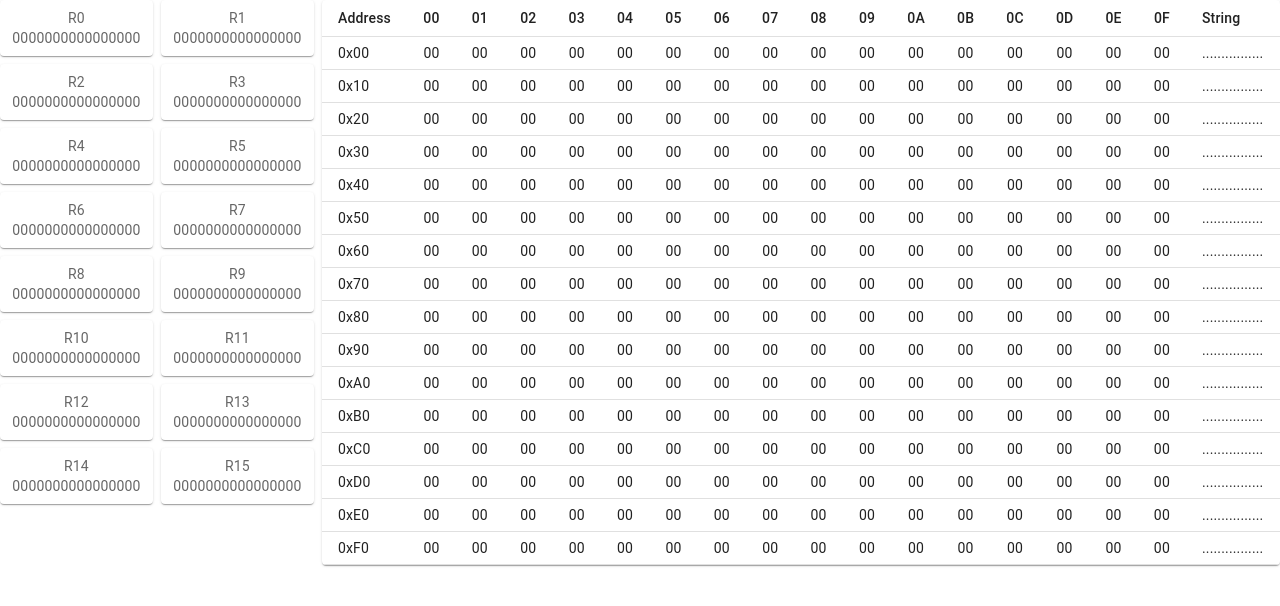
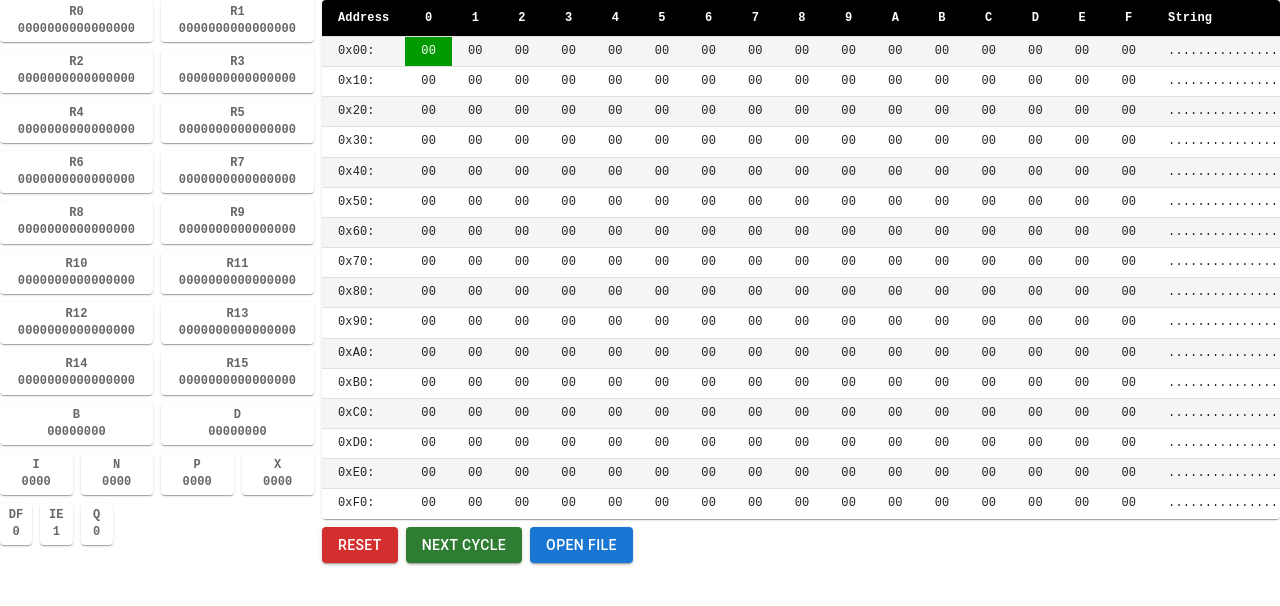
Before and after one commit to zledtriac/CDP1802Emu, a React (Create React App) app in the folder cdp1802app/: page / in a window 1280 px wide. Shown: the top 606 px of the page. Built offline with nearby package versions, Linux system fonts and the light colour scheme.

Commit message:
Improved UI design, the cpu is now able to fetch data. Added binary file upload button.

```diff
--- a/cdp1802app/src/App.js
+++ b/cdp1802app/src/App.js
@@ -6,6 +6,8 @@ import Box from '@mui/material/Box';
 import Paper from '@mui/material/Paper';
 import Grid from '@mui/material/Grid';
 import CssBaseline from '@mui/material/CssBaseline';
+import Button from '@mui/material/Button';
+import Stack from '@mui/material/Stack';
 
 import RegisterGrid from './RegisterGrid';
 import MemoryView from './MemoryView';
@@ -13,16 +15,58 @@ import MemoryView from './MemoryView';
 const cdp = require("./cdp/cdp1802");
 
 function App() {
+  const inputFile = React.useRef(null);
+  const [changer, setChanger] = React.useState(false);
+
+  const registers = cdp.getRegisters();
+  const memory = cdp.getMemory();
+
+  function forceUpdate() {
+    setChanger(!changer);
+  }
+
+  function onLoadButton() {
+    inputFile.current.click();
+  }
+
+  function onResetButton() {
+    cdp.resetCpu();
+    forceUpdate();
+  }
+
+  function onNextCycleButton() {
+    cdp.nextCycle();
+    forceUpdate();
+  }
+
+  function onChange(e) {
+    let freader = new FileReader();
+    freader.onloadend = function(data) {
+        let content = data.target.result;
+        cdp.loadMemory(new Uint8Array(content, 0, content.length > 256 ? 256 : content.length));
+        forceUpdate();
+    };
+    freader.readAsArrayBuffer(e.target.files[0]);
+  }
+
   return (
     <div className="App">
         <CssBaseline />
         <Box>
             <Grid container columns={4} spacing={1} >
                 <Grid item xs={1} >
-                    <RegisterGrid regs={cdp.getRegisters()} />
+                    <RegisterGrid regs={registers} upd={changer} />
                 </Grid>
                 <Grid item xs={3} >
-                    <MemoryView mem={cdp.getMemory()} />
+                    <Stack spacing={1} >
+                        <MemoryView mem={memory} pc={registers.R[registers.P]} upd={changer} />
+                        <Stack direction="row" spacing={1} >
+                            <Button variant="contained" color="error" onClick={onResetButton} >RESET</Button>
+                            <Button variant="contained" color="success" onClick={onNextCycleButton} >NEXT CYCLE</Button>
+                            <Button variant="contained" onClick={onLoadButton} >OPEN FILE</Button>
+                            <input type='file' id='file' ref={inputFile} style={{display: 'none'}} onChange={onChange} />
+                        </Stack>
+                    </Stack>
                 </Grid>
             </Grid>
         </Box>
@@ -30,4 +74,6 @@ function App() {
   );
 }
 
+
+
 export default App;
--- a/cdp1802app/src/MemoryView.js
+++ b/cdp1802app/src/MemoryView.js
@@ -10,38 +10,80 @@ import Paper from '@mui/material/Paper';
 import Box from '@mui/material/Box';
 import { styled } from '@mui/material/styles';
 
+const StyledTableCell = styled(TableCell)(({ theme }) => ({
+  [`&.${tableCellClasses.head}`]: {
+    backgroundColor: theme.palette.common.black,
+    color: theme.palette.common.white,
+    fontSize: 12,
+    fontWeight: "bold",
+    fontFamily: "monospace"
+  },
+  [`&.${tableCellClasses.body}`]: {
+    fontSize: 12,
+    fontFamily: "monospace"
+  },
+}));
+
+const StyledTableRow = styled(TableRow)(({ theme }) => ({
+  '&:nth-of-type(odd)': {
+    backgroundColor: theme.palette.action.hover,
+  },
+  // hide last border
+  '&:last-child td, &:last-child th': {
+    border: 0,
+  },
+}));
+
 export default function MemoryView(props) {
-
     let hex_columns = [];
     let rows = [];
 
     for(let i = 0; i<16; i++) {
-        hex_columns.push(<TableCell align="center" >{i.toString(16).toUpperCase().padStart(2, "0")}</TableCell>);
+        hex_columns.push(<StyledTableCell align="center" key={`headNum${i}`} >{i.toString(16).toUpperCase()}</StyledTableCell>);
     }
 
     for(let y = 0; y < 16; y++) {
         let line = [];
+        let end_string = "";
+
         for(let x = 0; x < 16; x++) {
-            line.push(<TableCell align="center" key={`row${y}c${x}`} >{props.mem[(y * 16) + x].toString(16).toUpperCase().padStart(2, "0")}</TableCell>);
+            const new_sx = {};
+
+            let real_address = (y * 16) + x;
+
+            if(real_address === props.pc) {
+                new_sx["backgroundColor"] = "#009900";
+                new_sx["color"] = "#fff";
+            }
+
+            line.push(<StyledTableCell sx={new_sx} align="center" key={`row${y}c${x}`} >{props.mem[real_address].toString(16).toUpperCase().padStart(2, "0")}</StyledTableCell>);
+
+            if(props.mem[real_address] > 31 && props.mem[real_address] < 127) {
+                end_string += String.fromCharCode(props.mem[real_address]);
+            }
+            else {
+                end_string += ".";
+            }
         }
+
         rows.push(
-            <TableRow>
-                <TableCell key={`rown${y}`}>{`0x${(y * 16).toString(16).toUpperCase().padStart(2, "0")}`}</TableCell>
+            <StyledTableRow key={`rownum${y}`} >
+                <StyledTableCell key={`rowaddr${y}`} >{`0x${(y * 16).toString(16).toUpperCase().padStart(2, "0")}:`}</StyledTableCell>
                 {line}
-                <TableCell>{"................"}</TableCell>
-            </TableRow>
+                <StyledTableCell key={`rowstr${y}`} >{end_string}</StyledTableCell>
+            </StyledTableRow>
         );
     }
 
     return (
         <Box>
         <TableContainer component={Paper} >
-            <Table sx={{ minWidth: 300, fontSize: 12 }} size="small" >
+            <Table sx={{ minWidth: 200 }} size="small" >
                 <TableHead>
                     <TableRow>
-                        <TableCell>Address</TableCell>
+                        <StyledTableCell>Address</StyledTableCell>
                         {hex_columns}
-                        <TableCell>String</TableCell>
+                        <StyledTableCell>String</StyledTableCell>
                     </TableRow>
                 </TableHead>
                 <TableBody>
--- a/cdp1802app/src/RegisterGrid.js
+++ b/cdp1802app/src/RegisterGrid.js
@@ -9,22 +9,31 @@ export default function RegisterGrid(props) {
     let blocks = [];
 
     for(let i = 0; i < props.regs.R.length; i++) {
-        blocks.push(<RegisterBlock key={`reg${i}`} index={i} value={props.regs.R[i]} />)
+        blocks.push(<RegisterBlock key={`reg${i}`} name={`R${i}`} value={props.regs.R[i]} bits={16} size={4} />)
     }
 
     return (
-        <Grid container spacing={1} columns={2} >
+        <Grid container spacing={1} columns={8} >
             {blocks}
+            <RegisterBlock key="regB" name="B" value={props.regs.B} bits={8} size={4} />
+            <RegisterBlock key="regD" name="D" value={props.regs.D} bits={8} size={4} />
+            <RegisterBlock key="regI" name="I" value={props.regs.I} bits={4} size={2} />
+            <RegisterBlock key="regN" name="N" value={props.regs.N} bits={4} size={2} />
+            <RegisterBlock key="regP" name="P" value={props.regs.P} bits={4} size={2} />
+            <RegisterBlock key="regX" name="X" value={props.regs.X} bits={4} size={2} />
+            <RegisterBlock key="regDF" name="DF" value={props.regs.DF} bits={1} size={1} />
+            <RegisterBlock key="regIE" name="IE" value={props.regs.IE} bits={1} size={1} />
+            <RegisterBlock key="regQ" name="Q" value={props.regs.Q} bits={1} size={1} />
         </Grid>
     );
 }
 
 function RegisterBlock(props) {
     return (
-        <Grid item xs={1}>
+        <Grid item xs={props.size}>
             <Item>
-                <div>{`R${props.index}`}</div>
-                <div>{props.value.toString(2).padStart(16, "0")}</div>
+                <div>{props.name}</div>
+                <div>{props.value.toString(2).padStart(props.bits, "0")}</div>
             </Item>
         </Grid>
     );
@@ -33,7 +42,10 @@ function RegisterBlock(props) {
 const Item = styled(Paper)(({ theme }) => ({
   backgroundColor: theme.palette.mode === 'dark' ? '#1A2027' : '#fff',
   ...theme.typography.body2,
-  padding: theme.spacing(1),
+  padding: theme.spacing(0.5),
   textAlign: 'center',
   color: theme.palette.text.secondary,
+  fontSize: 12,
+  fontWeight: "bold",
+  fontFamily: "monospace"
 }));
--- a/cdp1802app/src/cdp/cdp1802.js
+++ b/cdp1802app/src/cdp/cdp1802.js
@@ -9,11 +9,14 @@ let registers = {
     B: 0,
     P: 0,
     T: 0,
-    IE: 0,
-    Q: 0
+    IE: 1,
+    Q: 0,
+    S: 1
 };
 
 let memory = Array(256).fill(0);
+
+let cpu_init = true;
 
 const getRegisters = function() {
     return registers;
@@ -23,7 +26,52 @@ const getMemory = function() {
     return memory;
 };
 
+const loadMemory = function(data) {
+    for(let i = 0; i < data.length; i++) {
+        memory[i] = data[i];
+    }
+};
+
+const resetCpu = function() {
+    for(let i = 0; i < registers.R.length; i++) {
+        registers.R[i] = 0;
+    }
+
+    registers.I = 0;
+    registers.N = 0;
+    registers.Q = 0;
+    registers.X = 0;
+    registers.P = 0;
+    registers.IE = 1;
+    registers.S = 1;
+    cpu_init = true;
+};
+
+const nextCycle = function() {
+    if(cpu_init) {
+        registers.S = 0;
+        cpu_init = false;
+        return;
+    }
+
+    if(registers.S === 0) {
+        registers.I = (memory[registers.R[registers.P]] & 0xF0) >> 4;
+        registers.N = (memory[registers.R[registers.P]] & 0x0F);
+        registers.R[registers.P]++;
+        registers.S++;
+        return;
+    }
+
+    if(registers.S === 1) {
+        registers.S = 0;
+        return;
+    }
+}
+
 module.exports = {
     getRegisters: getRegisters,
-    getMemory: getMemory
+    getMemory: getMemory,
+    loadMemory: loadMemory,
+    resetCpu: resetCpu,
+    nextCycle: nextCycle
 };
```
